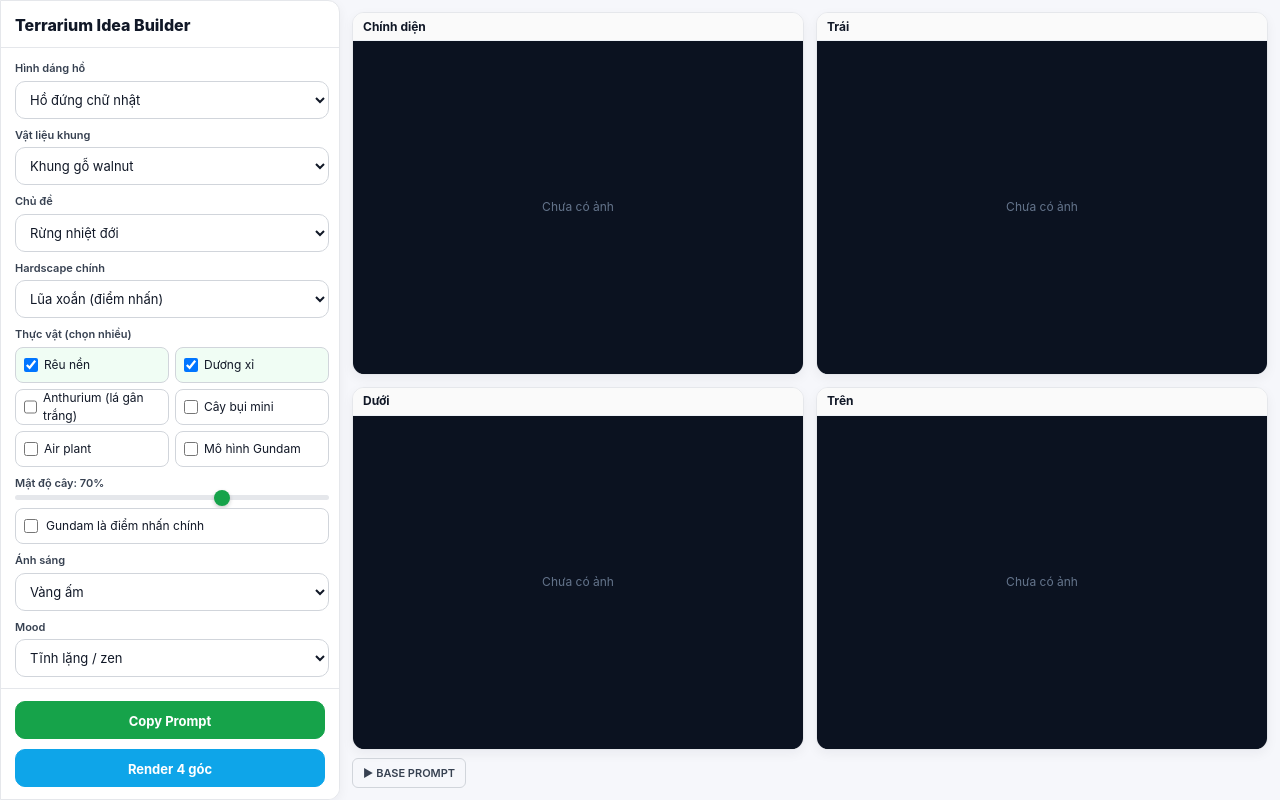
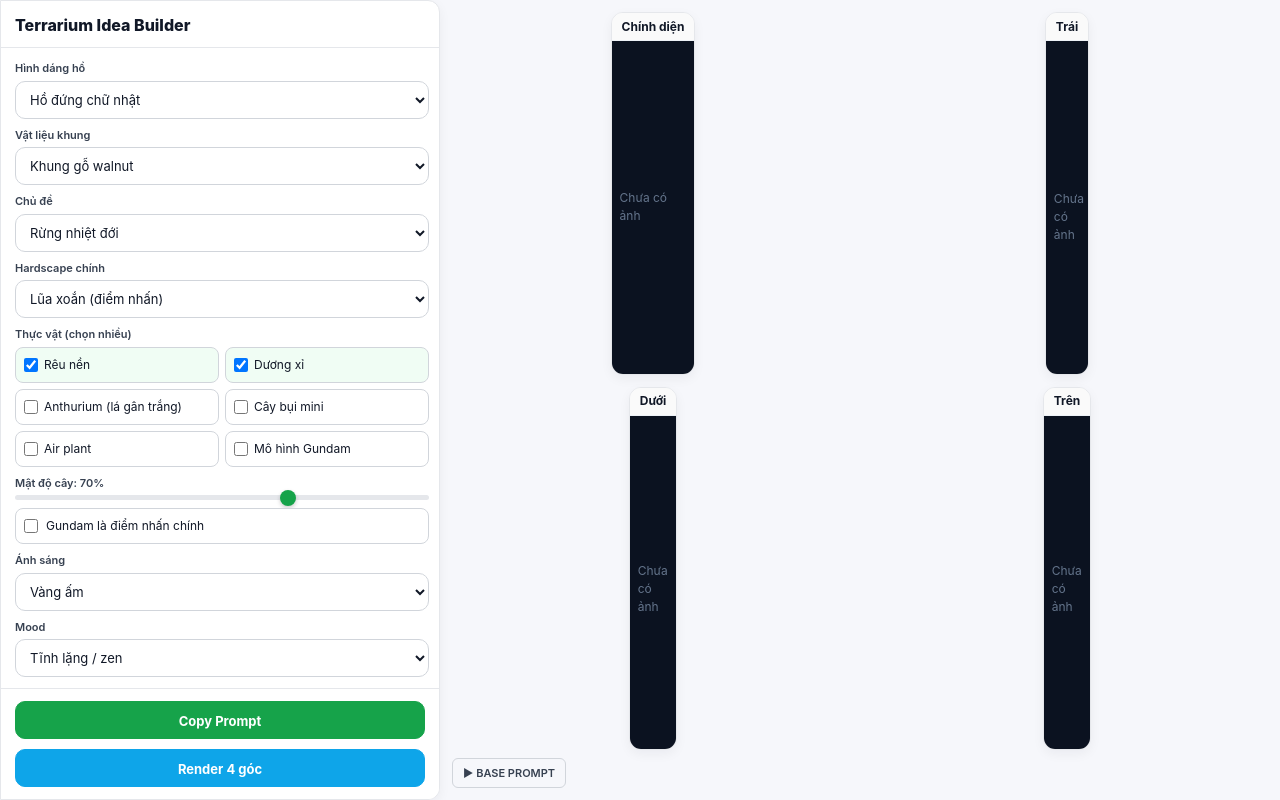
Before and after one commit to voquoctrong2807/terrarium, a React (Vite) app: page / in a window 1280 px wide. Built offline with nearby package versions, Linux system fonts and the light colour scheme.

Commit message:
Fix preview: increase left panel width to force portrait cards, improve camera angle prompts for distinct views

```diff
--- a/App.tsx
+++ b/App.tsx
@@ -57,10 +57,10 @@ const OPTIONS = {
 };
 
 const VIEWS = [
-  { key: "front", title: "Chính diện", suffix: "Góc chính diện, ngang tầm mắt, full tank shot.", isHero: true },
-  { key: "left", title: "Trái", suffix: "Góc trái, vẫn full tank shot, giữ nguyên mọi thứ như ảnh reference.", isHero: false },
-  { key: "low", title: "Dưới", suffix: "Góc thấp từ dưới nhìn lên, vẫn full tank shot, giữ nguyên như reference.", isHero: false },
-  { key: "top", title: "Trên", suffix: "Góc từ trên xuống nhưng vẫn thấy trọn hồ trong khung (không zoom), giữ nguyên như reference.", isHero: false },
+  { key: "front", title: "Chính diện", suffix: "Chụp chính diện, camera đặt ngang tầm mắt, vuông góc mặt kính trước. Full tank shot.", isHero: true },
+  { key: "left", title: "Trái", suffix: "Chụp từ BÊN TRÁI 45 độ, thấy MẶT KÍNH BÊN TRÁI và chiều sâu, parallax rõ, left side panel visible, left frame edge visible. Full tank shot. Không được giống chính diện.", isHero: false },
+  { key: "low", title: "Dưới", suffix: "Chụp GÓC THẤP từ dưới nhìn lên, thấy viền đáy và trục dọc, perspective mạnh, base frame visible, upward perspective. Full tank shot.", isHero: false },
+  { key: "top", title: "Trên", suffix: "Chụp TOP-DOWN từ trên xuống, thấy layout mặt bằng, thấy khung viền trên, top frame visible, overhead view. Full tank shot. Không được giống chính diện.", isHero: false },
 ];
 
 function Select({ label, value, onChange, options }: { label: string; value: string; onChange: (v: string) => void; options: typeof OPTIONS.shape }) {
@@ -133,7 +133,18 @@ function CheckboxList({ label, values, onToggle, options }: { label: string; val
 
 function PreviewCard({ title, src, loading, onOpen }: { title: string; src: string; loading: boolean; onOpen: (src: string) => void }) {
   return (
-    <div style={{ border: "1px solid #e5e7eb", borderRadius: 12, background: "white", overflow: "hidden", boxShadow: "0 4px 12px rgba(17,24,39,0.05)", height: "100%", display: "flex", flexDirection: "column" }}>
+    <div style={{
+      border: "1px solid #e5e7eb",
+      borderRadius: 12,
+      background: "white",
+      overflow: "hidden",
+      boxShadow: "0 4px 12px rgba(17,24,39,0.05)",
+      height: "100%",
+      display: "flex",
+      flexDirection: "column",
+      maxWidth: "calc((100vh - 24px - 12px) / 2 * 0.75)",
+      margin: "0 auto",
+    }}>
       <div style={{
         padding: "6px 10px",
         fontSize: 12,
@@ -419,7 +430,14 @@ export default function Page() {
       // STEP 2: Render 3 ảnh còn lại SONG SONG với reference image
       const refViews = VIEWS.filter(v => !v.isHero);
       const refJobs = refViews.map(async (v) => {
-        const refPrompt = `${basePrompt} ${v.suffix} GIỮ NGUYÊN 100% bố cục, cây, lũa, đá như ảnh reference. Chỉ thay góc chụp/camera. Không thêm/bớt chi tiết. portrait 3:4, full tank shot, include entire terrarium, no cropping, no close-up. REQUIRED: portrait orientation 3:4. include entire terrarium. no close-up. no cropping.`;
+        const angleMap: { [key: string]: string } = {
+          left: "LEFT (45 degrees from left side)",
+          low: "LOW (from below looking up)",
+          top: "TOP (overhead top-down view)"
+        };
+        const angleName = angleMap[v.key] || v.key.toUpperCase();
+
+        const refPrompt = `Use the provided reference image as the exact same terrarium scene. DO NOT change plants/hardscape. ONLY change camera angle to: ${angleName}. NOT front view. ${v.suffix} GIỮ NGUYÊN 100% bố cục, cây, lũa, đá như ảnh reference. Chỉ thay vị trí camera theo góc được chỉ định. Bắt buộc thay đổi perspective. Nếu không thay đổi góc thì coi như sai. portrait 3:4, full tank shot, include entire terrarium, no cropping, no close-up. REQUIRED: portrait orientation 3:4. include entire terrarium. no close-up. no cropping.`;
 
         const res = await fetch("/api/render-terrarium", {
           method: "POST",
@@ -517,7 +535,7 @@ export default function Page() {
           box-shadow: 0 2px 4px rgba(0,0,0,0.2);
         }
       `}</style>
-      <div style={{ height: "100vh", display: "grid", gridTemplateColumns: "340px 1fr", background: "#f6f7fb", overflow: "hidden" }}>
+      <div style={{ height: "100vh", display: "grid", gridTemplateColumns: "clamp(440px, 32vw, 560px) 1fr", background: "#f6f7fb", overflow: "hidden" }}>
       <aside style={{
         height: "100vh",
         borderRight: "1px solid #e5e7eb",
```
